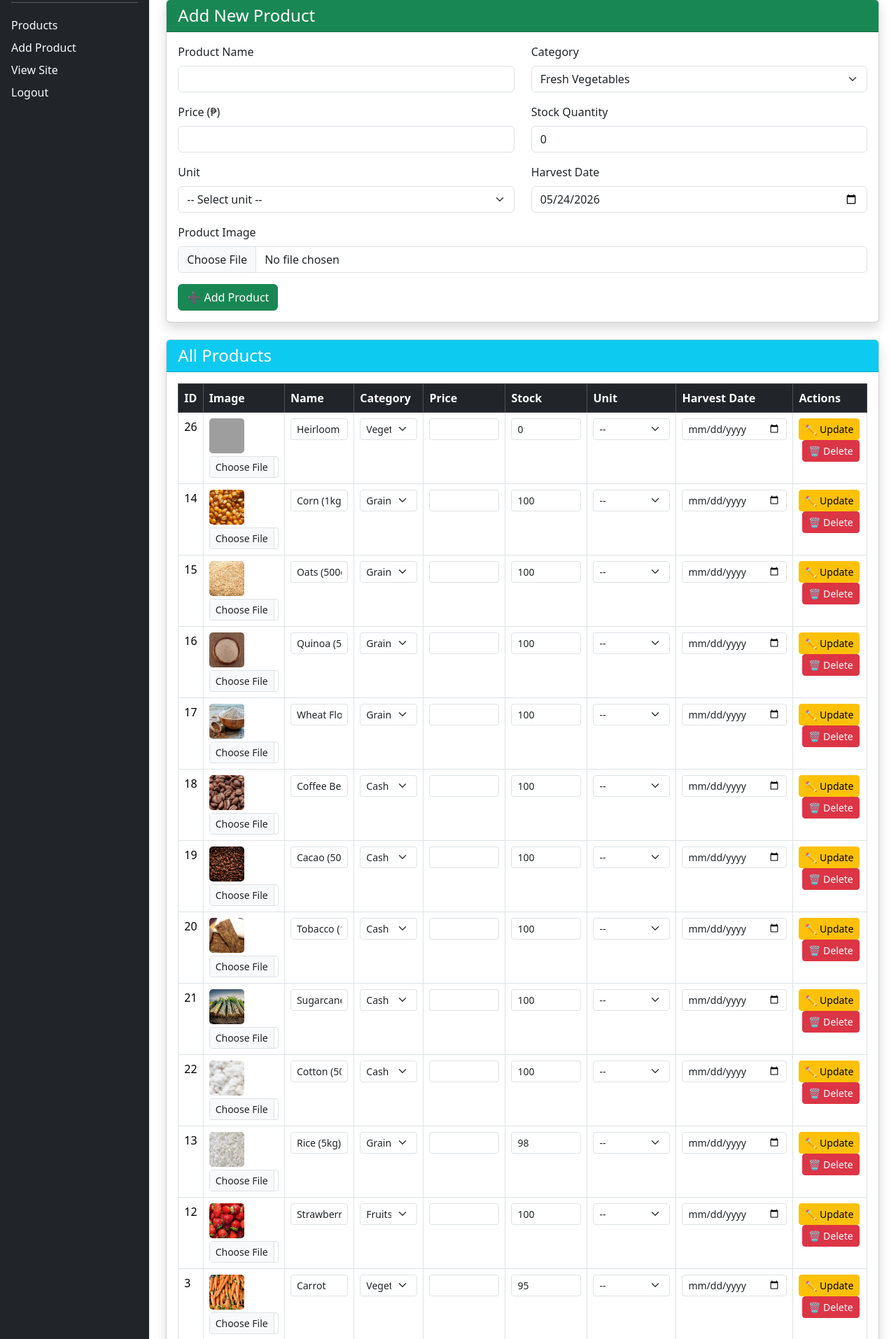
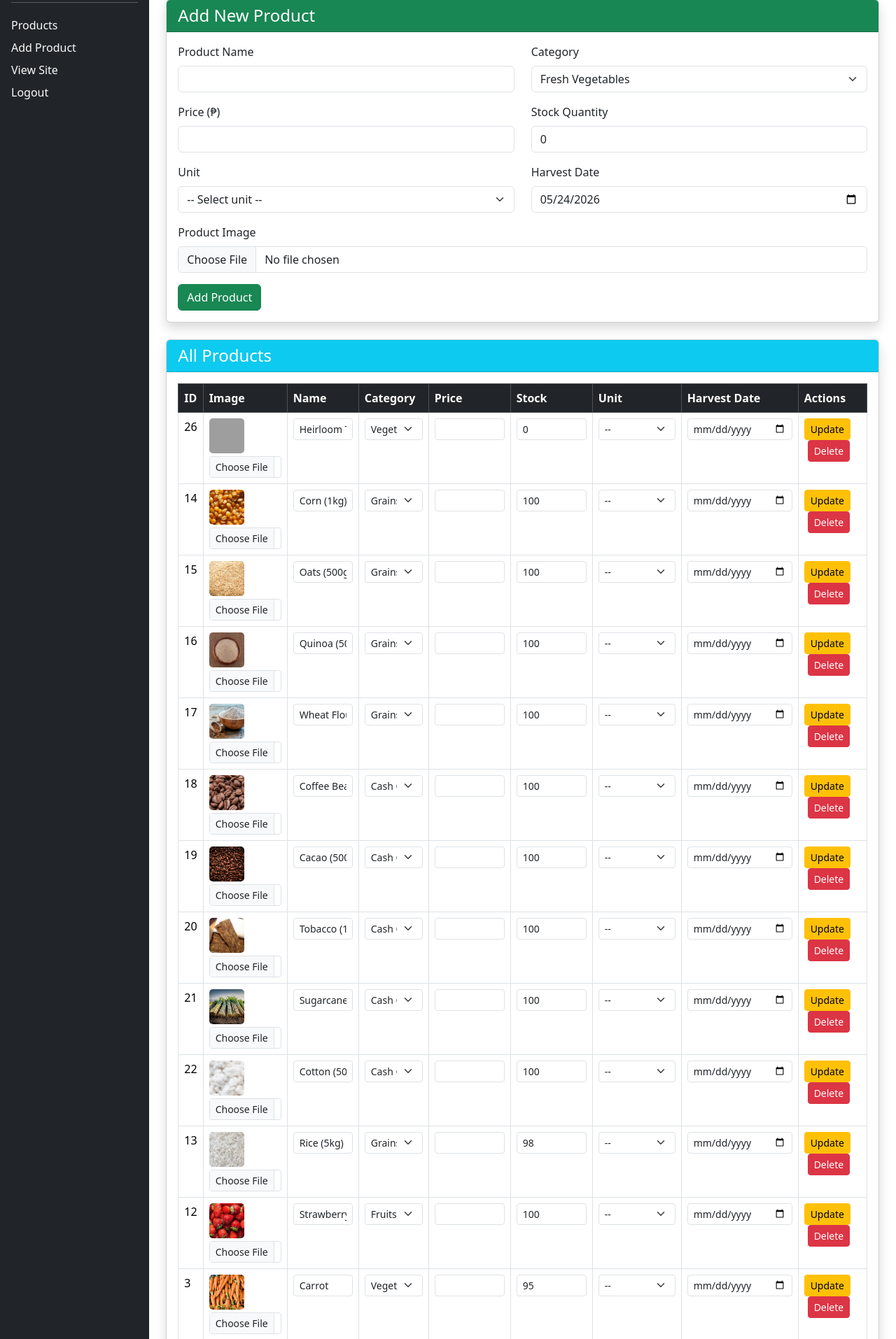
Before and after one commit to AlterGedorah/ECOMM, a PHP site: page /admin_dashboard.php in a window 1280 px wide. Shown: the part 87-2001 px from the top of the page at 70% size. Run offline with PHP 8.4, Linux system fonts and the light colour scheme; a user stored in the database is signed in; data comes from the database, SQL or seed files in the repository; data that the repository does not hold is empty; grey boxes are pictures that could not be loaded.

Commit message:
last minute fixes

```diff
--- a/admin_dashboard.php
+++ b/admin_dashboard.php
@@ -117,7 +117,7 @@ $products = $productController->adminIndex();
                                     <input type="file" name="image" class="form-control" accept="image/*">
                                 </div>
                                 <div class="col-md-12">
-                                    <button type="submit" class="btn btn-success">➕ Add Product</button>
+                                    <button type="submit" class="btn btn-success">Add Product</button>
                                 </div>
                             </div>
                         </form>
@@ -202,15 +202,15 @@ $products = $productController->adminIndex();
                                                 </td>
 
                                                 <td>
-                                                    <button type="submit" class="btn btn-warning btn-sm">✏️ Update</button>
+                                                    <button type="submit" class="btn btn-warning btn-sm">Update</button>
                                             </form>
 
                                             <form method="POST" action="/Fresh Harvest/admin_dashboard.php"
                                                 style="display: inline-block; margin-left: 5px;"
-                                                onsubmit="return confirm('⚠️ PERMANENT DELETE: <?= htmlspecialchars($product['name']) ?>?')">
+                                                onsubmit="return confirm('PERMANENT DELETE: <?= htmlspecialchars($product['name']) ?>?')">
                                                 <input type="hidden" name="action" value="delete">
                                                 <input type="hidden" name="id" value="<?= $product['id'] ?>">
-                                                <button type="submit" class="btn btn-danger btn-sm">🗑️ Delete</button>
+                                                <button type="submit" class="btn btn-danger btn-sm">Delete</button>
                                             </form>
                                             </td>
                                         </tr>
--- a/cart.php
+++ b/cart.php
@@ -198,7 +198,7 @@ $cart_count = isset($_SESSION['cart']) ? count($_SESSION['cart']) : 0;
 
                             <?php if ($has_insufficient): ?>
                                 <div class="alert alert-warning mt-3 small">
-                                    ⚠️ Some items have insufficient stock. Please update quantities before checking out.
+                                    Some items have insufficient stock. Please update quantities before checking out.
                                 </div>
                                 <button class="btn btn-secondary w-100 mt-3" disabled>
                                     Checkout Unavailable
```
Also changed, not shown: controllers/CheckoutController.php (+6 -6 lines), cookie_consent_handler.php (+2 -17 lines).
